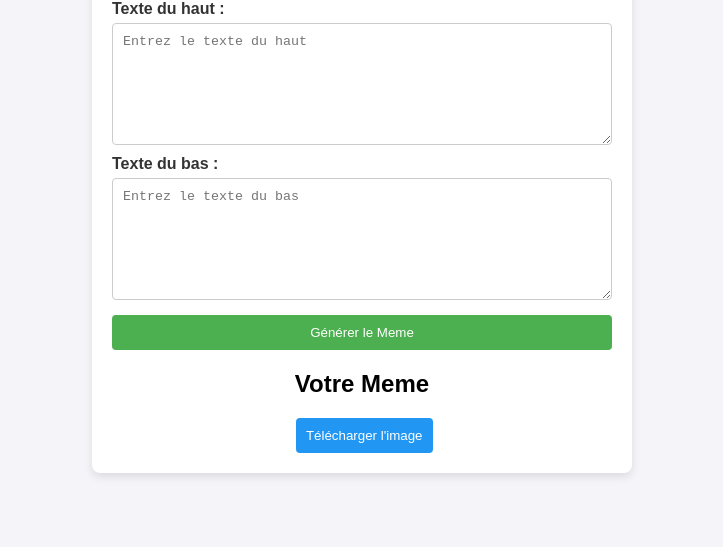
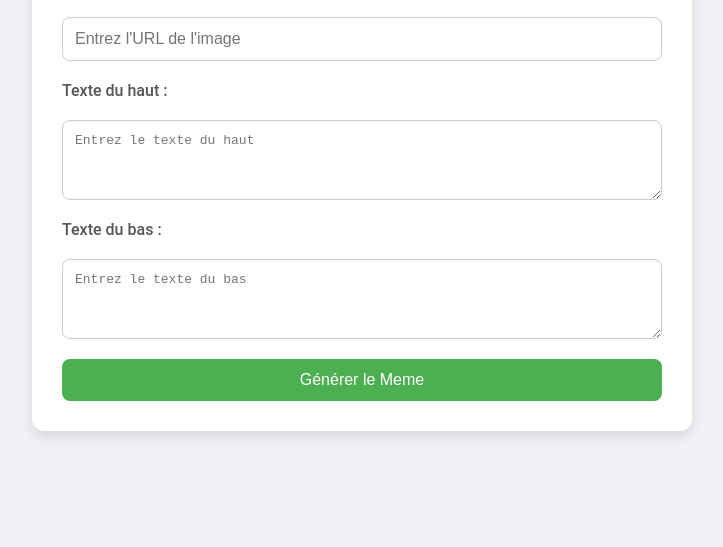
Before and after one commit to Irah2001/serverless-meme-generator, a website: page public/index.html in a window 1280 px wide. Shown: the part 253-800 px from the top of the page, without its empty margins (278-1001 px from the left). Drawn offline with Linux system fonts and the light colour scheme.

Commit message:
Fix form front-end

```diff
--- a/public/index.html
+++ b/public/index.html
@@ -6,87 +6,111 @@
     <title>Générateur de Meme</title>
     <style>
       body {
-        font-family: Arial, sans-serif;
+        font-family: 'Roboto', sans-serif;
         margin: 0;
         padding: 0;
-        background-color: #f4f4f9;
+        background-color: #f0f0f5;
         display: flex;
         justify-content: center;
         align-items: center;
-        height: 100vh;
+        min-height: 100vh;
+        overflow-x: hidden;
       }
 
+
       .container {
-        background-color: white;
-        padding: 20px;
-        border-radius: 8px;
-        box-shadow: 0 4px 8px rgba(0, 0, 0, 0.1);
-        width: 500px;
+        background-color: #ffffff;
+        padding: 30px;
+        border-radius: 12px;
+        box-shadow: 0 6px 12px rgba(0, 0, 0, 0.1);
+        width: 100%;
+        max-width: 600px;
+        text-align: center;
       }
 
       h1 {
-        text-align: center;
+        font-size: 2.2em;
         color: #333;
+        margin-bottom: 20px;
+        font-weight: bold;
       }
 
       form {
         display: flex;
         flex-direction: column;
+        gap: 20px;
       }
 
       label {
-        font-weight: bold;
-        margin-top: 10px;
-        color: #333;
+        font-size: 1em;
+        font-weight: 500;
+        color: #555;
+        text-align: left;
       }
 
       input,
       textarea {
-        padding: 10px;
-        margin-top: 5px;
+        padding: 12px;
+        font-size: 1em;
         border: 1px solid #ccc;
-        border-radius: 4px;
+        border-radius: 8px;
+        width: 100%;
+        box-sizing: border-box;
       }
 
       textarea {
         resize: vertical;
-        height: 100px;
+        min-height: 80px;
       }
 
       button {
-        border-radius: 4px;
+        padding: 12px;
+        font-size: 1em;
+        color: white;
+        background-color: #4caf50;
+        border: none;
+        border-radius: 8px;
         cursor: pointer;
-        color: white;
-        border: none;
-        padding: 10px;
+        transition: background-color 0.3s;
       }
 
-      #submit-btn {
-        background-color: #4caf50;
-        margin-top: 15px;
-      }
-
-      #submit-btn:hover {
+      button:hover {
         background-color: #45a049;
       }
 
       #meme-result {
-        margin-top: 20px;
-        text-align: center;
+        margin-top: 30px;
       }
 
       #meme-img {
         max-width: 100%;
-        border-radius: 8px;
+        border-radius: 12px;
+        margin-bottom: 20px;
+        box-shadow: 0 4px 8px rgba(0, 0, 0, 0.1);
       }
 
       #download-btn button {
-        display: inline-block;
         background-color: #2196f3;
+        transition: background-color 0.3s;
       }
 
       #download-btn button:hover {
         background-color: #0b7dda;
+      }
+
+      @media (max-width: 768px) {
+        .container {
+          padding: 20px;
+          width: 90%;
+        }
+        h1 {
+          font-size: 1.8em;
+        }
+        input,
+        textarea,
+        button {
+          font-size: 0.9em;
+        }
       }
     </style>
   </head>
@@ -119,11 +143,10 @@
         <button id="submit-btn" type="submit">Générer le Meme</button>
       </form>
 
-      <div id="meme-result">
+      <div id="meme-result" style="display: none;">
         <h2>Votre Meme</h2>
         <img id="meme-img" alt="" />
-        <!-- Bouton de téléchargement caché au début -->
-        <a id="download-btn">
+        <a id="download-btn" href="" download="meme-image.png">
           <button>Télécharger l'image</button>
         </a>
       </div>
@@ -136,6 +159,7 @@
       const bottomText = document.getElementById("bottom-text");
       const memeImg = document.getElementById("meme-img");
       const downloadBtn = document.getElementById("download-btn");
+      const memeResult = document.getElementById("meme-result");
 
       form.addEventListener("submit", async (e) => {
         e.preventDefault();
@@ -160,12 +184,12 @@
             "Content-Type": "application/json",
           },
         });
+
         const imageData = await download.json();
 
         memeImg.src = imageData.imageUrl;
-        downloadBtn.style.display = "inline-block";
+        memeResult.style.display = "block";
         downloadBtn.href = imageData.imageUrl;
-        downloadBtn.download = "meme-image.png";
       });
     </script>
   </body>
```
